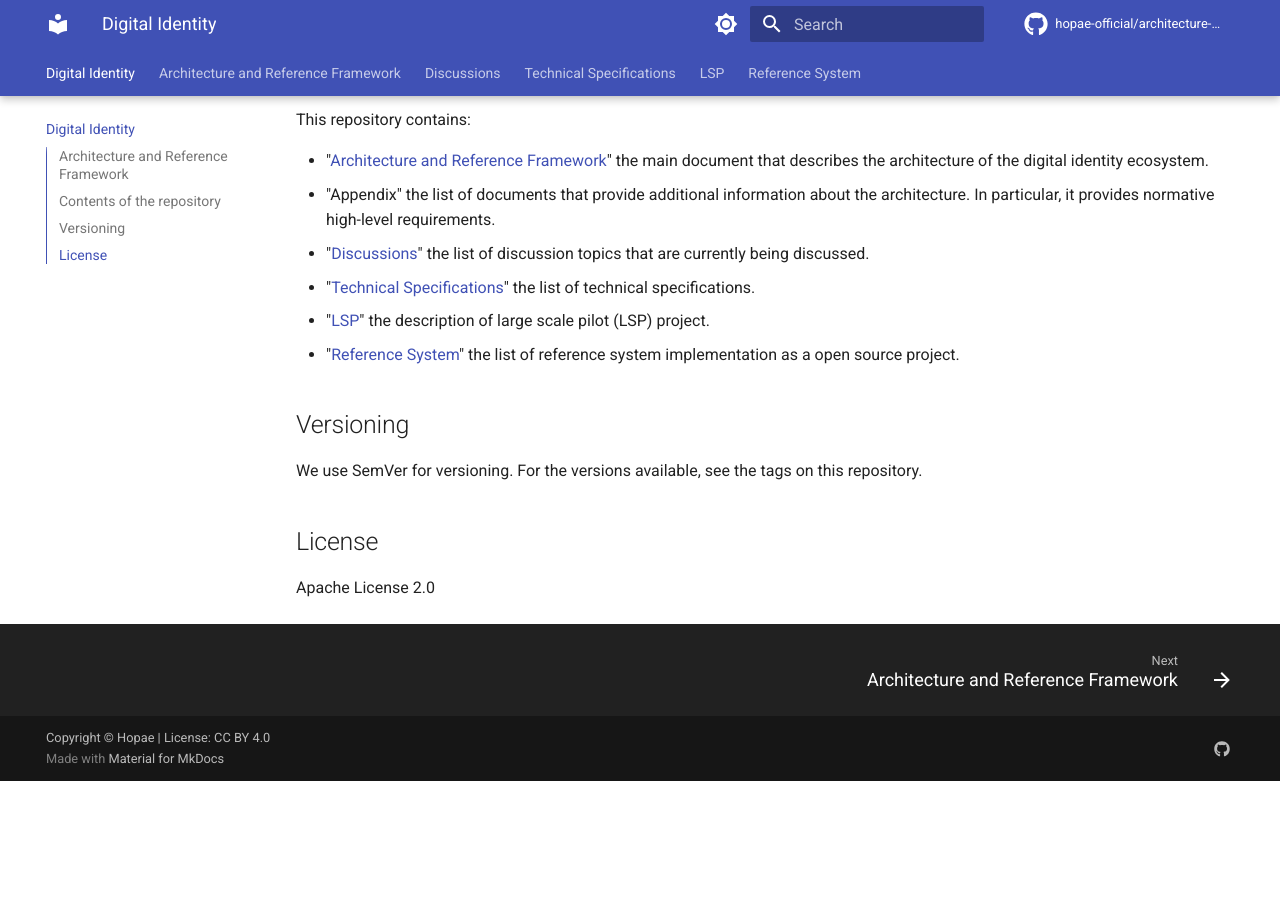
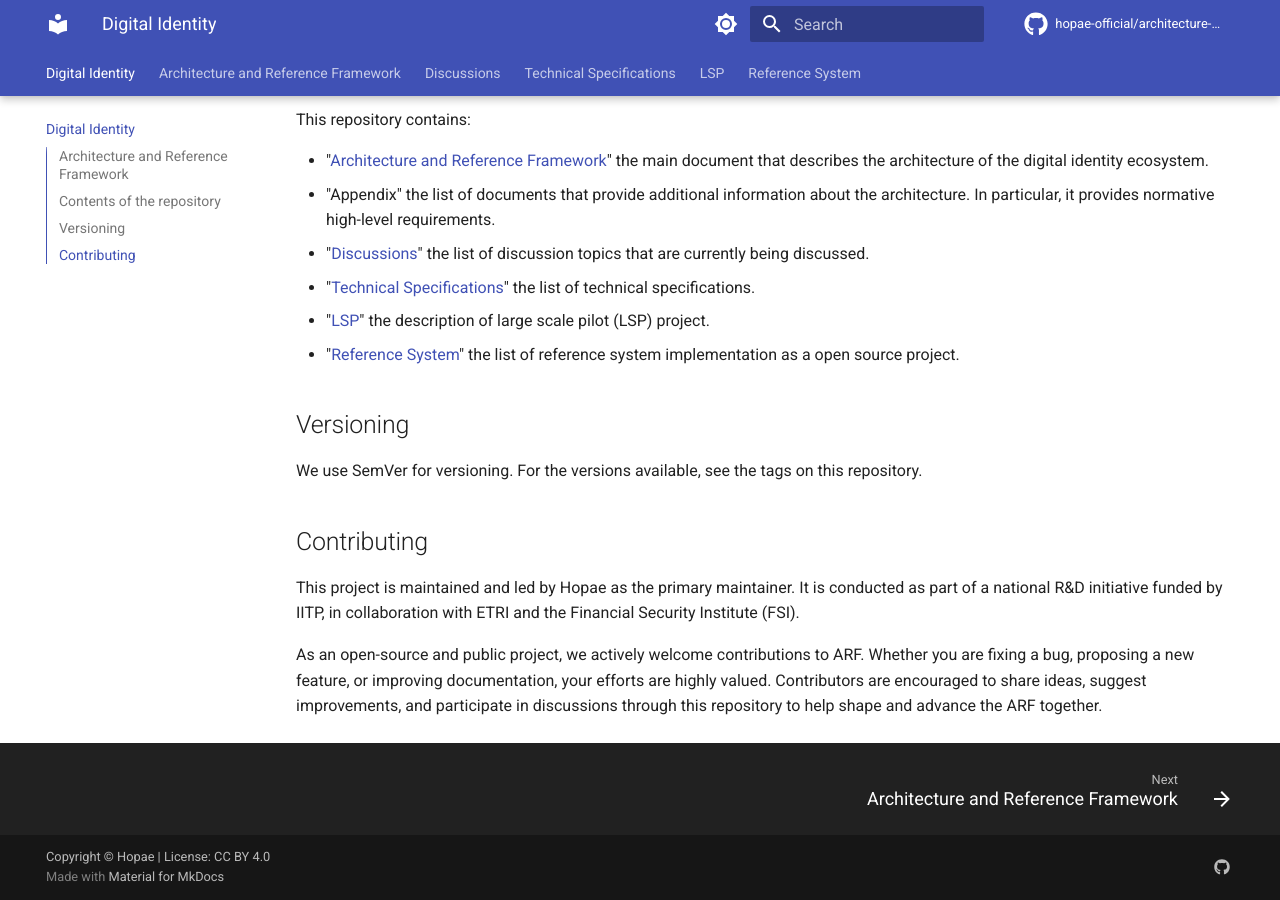
Before and after one commit to hopae-official/architecture-and-reference-framework, an MkDocs documentation site: the page built from docs/index.md, in a window 1280 px wide and 900 px high, scrolled down 591 px. Built offline with MkDocs 1.6.1 and Material for MkDocs 9.7.7, drawn with Linux system fonts in a browser that asks for light colours; comment, search, counter and statistics services are not loaded; the version menu is left out; before the commit the page ends 1372 px from its top, so only the background shows below that.

Commit message:
doc: add contributing

```diff
--- a/docs/index.md
+++ b/docs/index.md
@@ -27,6 +27,11 @@ This repository contains:
 
 We use SemVer for versioning. For the versions available, see the tags on this repository.
 
-## License
+## Contributing
 
-Apache License 2.0
+This project is maintained and led by Hopae as the primary maintainer.
+It is conducted as part of a national R&D initiative funded by IITP, in collaboration with ETRI and the Financial Security Institute (FSI).
+
+As an open-source and public project, we actively welcome contributions to ARF.
+Whether you are fixing a bug, proposing a new feature, or improving documentation, your efforts are highly valued.
+Contributors are encouraged to share ideas, suggest improvements, and participate in discussions through this repository to help shape and advance the ARF together.
```
